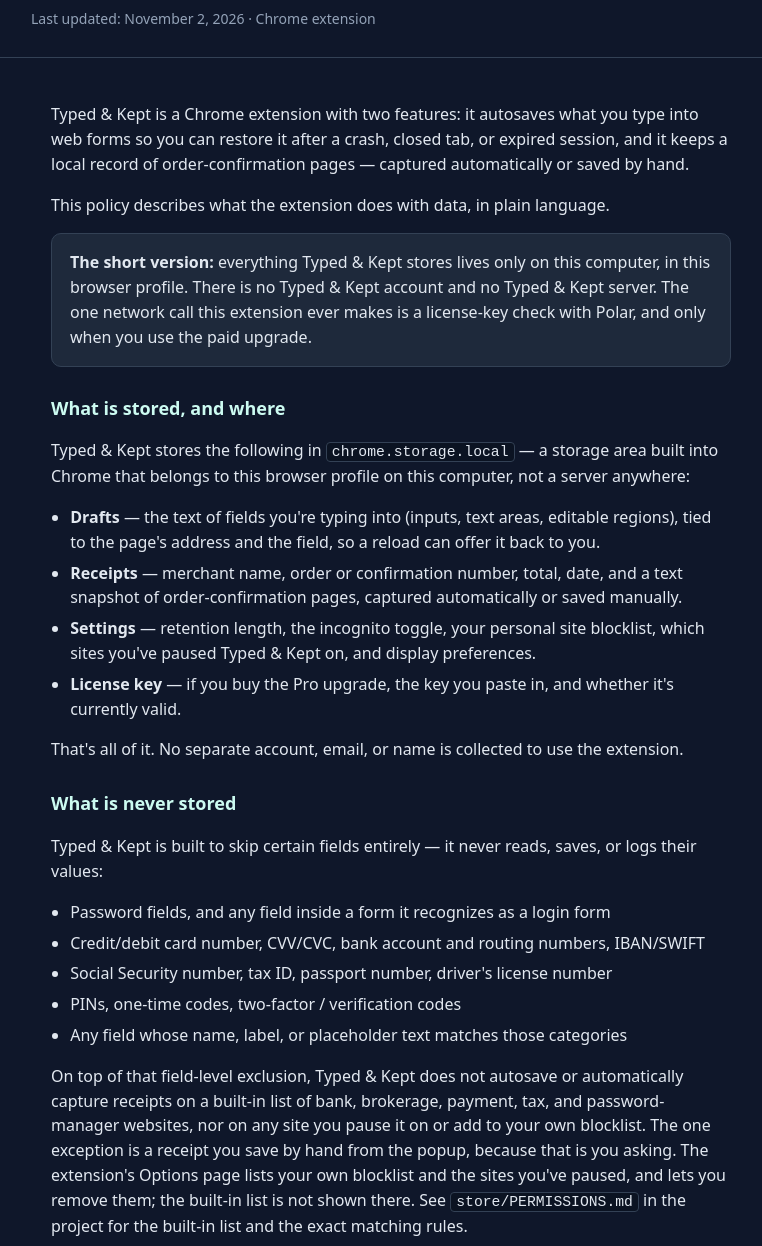
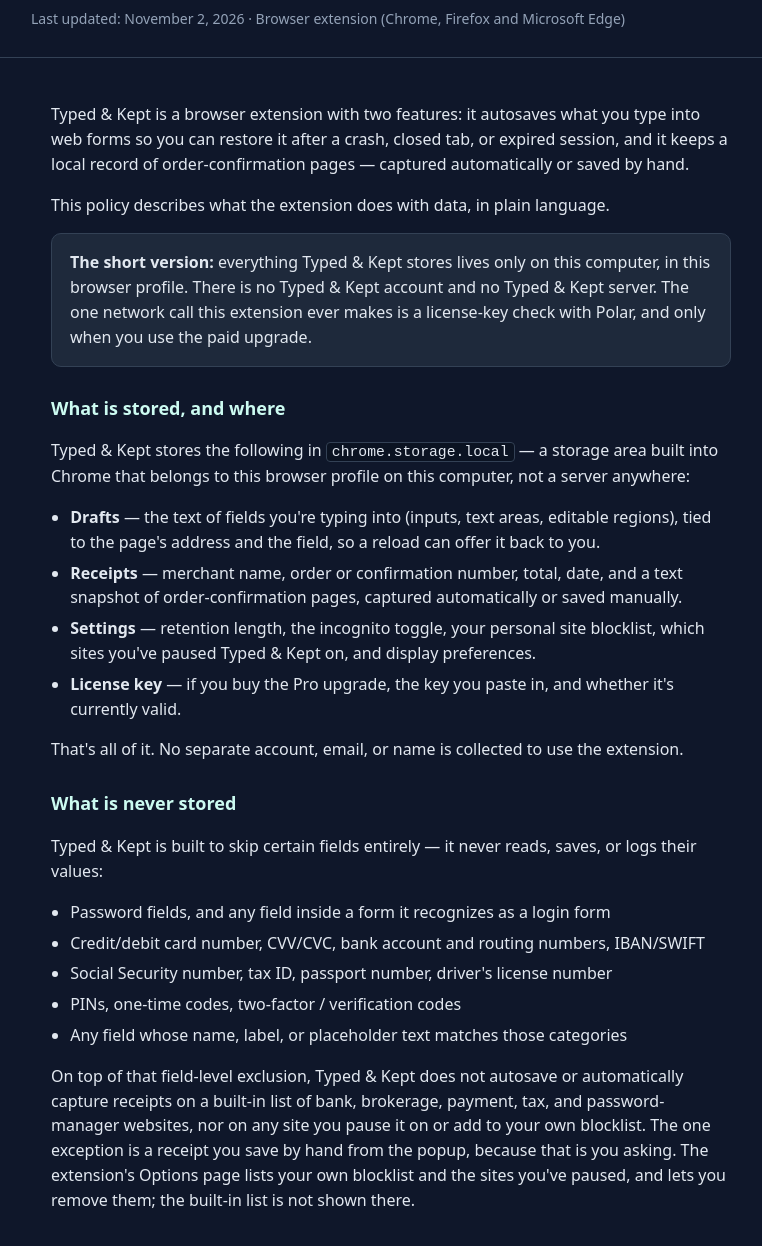
Before and after one commit to chumzygood/typed-and-kept, a plain HTML site: page index.html in a window 1280 px wide. Shown: the part 110-1356 px from the top of the page, without its empty margins (249-1011 px from the left). Drawn offline with Linux system fonts and the light colour scheme.

Commit message:
Privacy draft: three-browser wording; drop store/PERMISSIONS.md link (not live)
Describe Typed & Kept as a browser extension for Chrome, Firefox and Microsoft Edge, point uninstall at each browser's extensions page, and remove the store/PERMISSIONS.md project path that is not published on this site, matching the Netlify privacy page.

```diff
--- a/index.html
+++ b/index.html
@@ -4,7 +4,7 @@
   <meta charset="utf-8" />
   <meta name="viewport" content="width=device-width, initial-scale=1" />
   <title>Privacy Policy — Typed &amp; Kept</title>
-  <meta name="description" content="Privacy policy for the Typed & Kept Chrome extension. Form autosave and receipt capture. Everything stays on your device." />
+  <meta name="description" content="Privacy policy for the Typed & Kept browser extension. Form autosave and receipt capture. Everything stays on your device." />
   <style>
     :root {
       --bg: #0f172a;
@@ -78,11 +78,11 @@
     <div class="wrap">
       <span class="mark">TYPED &amp; KEPT</span>
       <h1>Privacy Policy</h1>
-      <p class="sub">Last updated: November 2, 2026 &middot; Chrome extension</p>
+      <p class="sub">Last updated: November 2, 2026 &middot; Browser extension (Chrome, Firefox and Microsoft Edge)</p>
     </div>
   </header>
   <main>
-    <p>Typed &amp; Kept is a Chrome extension with two features: it autosaves what you type into web forms so you can restore it after a crash, closed tab, or expired session, and it keeps a local record of order-confirmation pages — captured automatically or saved by hand.</p>
+    <p>Typed &amp; Kept is a browser extension with two features: it autosaves what you type into web forms so you can restore it after a crash, closed tab, or expired session, and it keeps a local record of order-confirmation pages — captured automatically or saved by hand.</p>
     <p>This policy describes what the extension does with data, in plain language.</p>
 
     <div class="card">
@@ -108,7 +108,7 @@
       <li>PINs, one-time codes, two-factor / verification codes</li>
       <li>Any field whose name, label, or placeholder text matches those categories</li>
     </ul>
-    <p>On top of that field-level exclusion, Typed &amp; Kept does not autosave or automatically capture receipts on a built-in list of bank, brokerage, payment, tax, and password-manager websites, nor on any site you pause it on or add to your own blocklist. The one exception is a receipt you save by hand from the popup, because that is you asking. The extension's Options page lists your own blocklist and the sites you've paused, and lets you remove them; the built-in list is not shown there. See <code>store/PERMISSIONS.md</code> in the project for the built-in list and the exact matching rules.</p>
+    <p>On top of that field-level exclusion, Typed &amp; Kept does not autosave or automatically capture receipts on a built-in list of bank, brokerage, payment, tax, and password-manager websites, nor on any site you pause it on or add to your own blocklist. The one exception is a receipt you save by hand from the popup, because that is you asking. The extension's Options page lists your own blocklist and the sites you've paused, and lets you remove them; the built-in list is not shown there.</p>
 
     <h2>How long data is kept</h2>
     <ul>
@@ -133,7 +133,7 @@
     <p>Two ways:</p>
     <ul>
       <li>Open the toolbar popup and press "Delete everything stored" (it asks for a second click to confirm) to erase every draft and receipt while keeping the extension installed. Your settings and any Pro license are kept so you do not have to set them up again; the uninstall below removes those too.</li>
-      <li>Uninstall Typed &amp; Kept from <code>chrome://extensions</code> — Chrome removes its stored data as part of removing the extension.</li>
+      <li>Remove Typed &amp; Kept from your browser's extensions page (<code>chrome://extensions</code> in Chrome, or the Firefox or Edge equivalent). The browser removes its stored data when the extension is removed.</li>
     </ul>
 
     <h2>Children</h2>
```
Also changed, not shown: privacy.html (+5 -5 lines).
